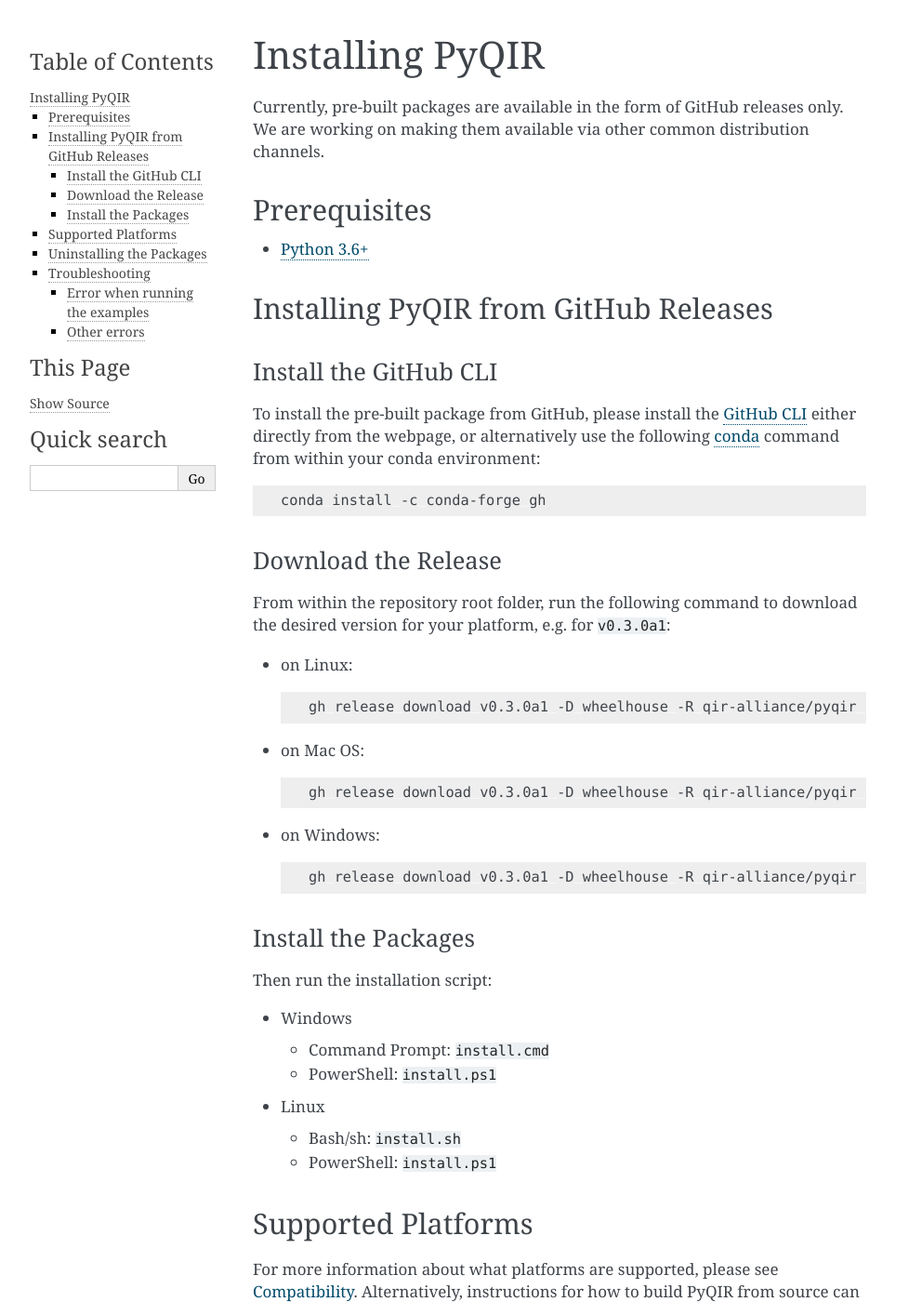
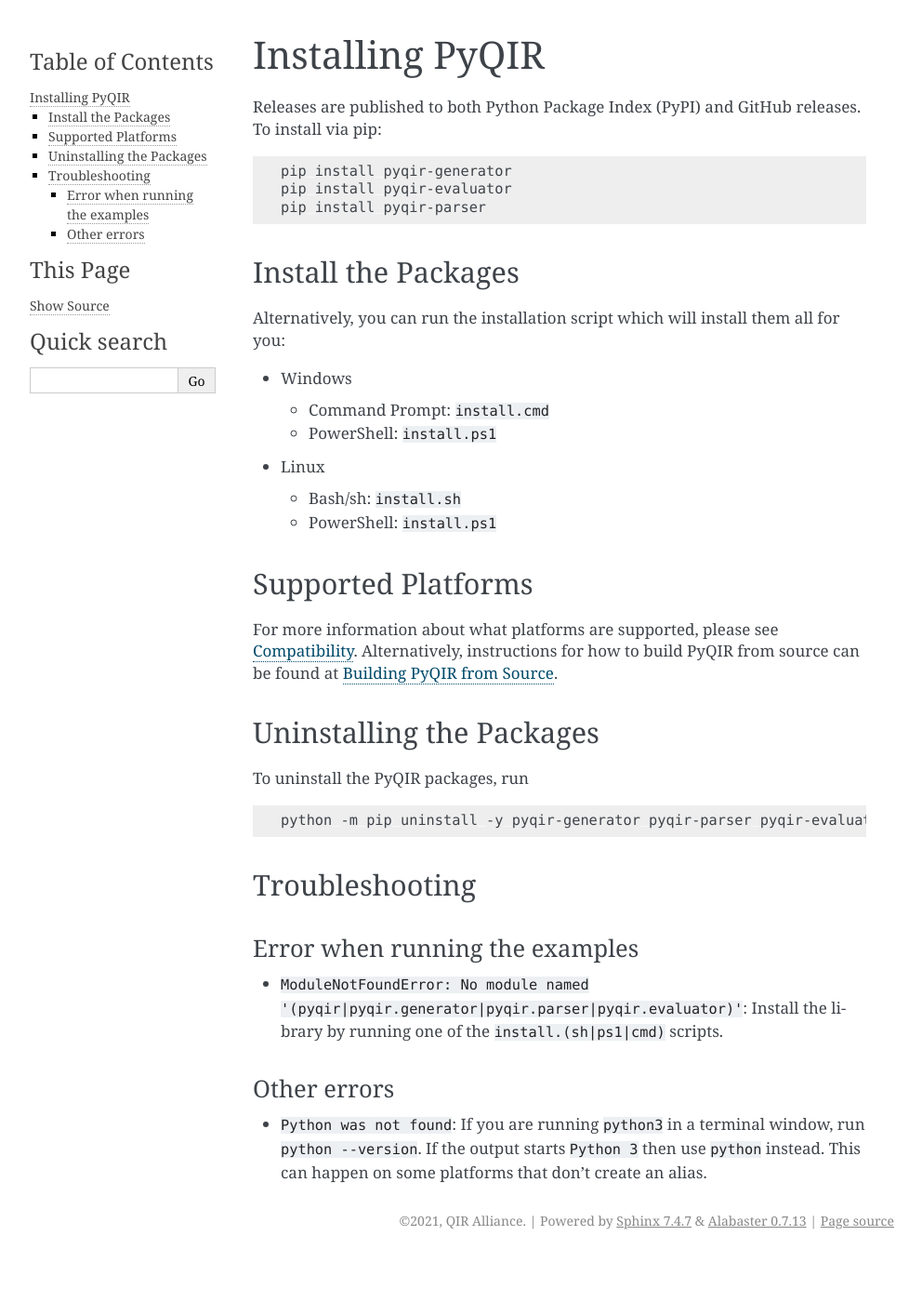
Before and after one commit to qir-alliance/pyqir, a Sphinx documentation site: the page built from docs/getting-started/installing.md, in a window 1280 px wide and 1400 px high. Shown: the whole window at 93% size, without its empty margins (148-1140 px from the left). Built offline with Sphinx 7.4.7, drawn with Linux system fonts in a browser that asks for light colours.

Commit message:
Installation instructions are now based on PyPI

````diff
--- a/docs/getting-started/installing.md
+++ b/docs/getting-started/installing.md
@@ -1,51 +1,16 @@
 # Installing PyQIR
 
-Currently, pre-built packages are available in the form of GitHub releases only.
-We are working on making them available via other common distribution channels.
-
-## Prerequisites
-
-- [Python 3.6+](https://www.python.org)
-
-## Installing PyQIR from GitHub Releases
-
-### Install the GitHub CLI
-
-To install the pre-built package from GitHub, please install the [GitHub
-CLI](https://cli.github.com/) either directly from the webpage, or alternatively
-use the following [conda](https://docs.conda.io/en/latest/) command from within
-your conda environment:
+Releases are published to both Python Package Index (PyPI) and GitHub releases. To install via pip:
 
 ```bash
-conda install -c conda-forge gh
+pip install pyqir-generator
+pip install pyqir-evaluator
+pip install pyqir-parser
 ```
-
-### Download the Release
-
-From within the repository root folder, run the following command to download
-the desired version for your platform, e.g. for `v0.3.0a1`:
-
-- on Linux:
-
-  ```bash
-  gh release download v0.3.0a1 -D wheelhouse -R qir-alliance/pyqir --pattern "*-manylinux*_x86_64.whl"
-  ```
-
-- on Mac OS:
-
-  ```bash
-  gh release download v0.3.0a1 -D wheelhouse -R qir-alliance/pyqir --pattern "*-macosx_*_x86_64.whl"
-  ```
-
-- on Windows:
-
-  ```bash
-  gh release download v0.3.0a1 -D wheelhouse -R qir-alliance/pyqir --pattern "*-win_amd64.whl"
-  ```
 
 ### Install the Packages
 
-Then run the installation script:
+Alternatively, you can run the installation script which will install them all for you:
 
 - Windows
   - Command Prompt: `install.cmd`
````
Also changed, not shown: pyqir-evaluator/README.md, pyqir-generator/README.md, pyqir-parser/README.md.
